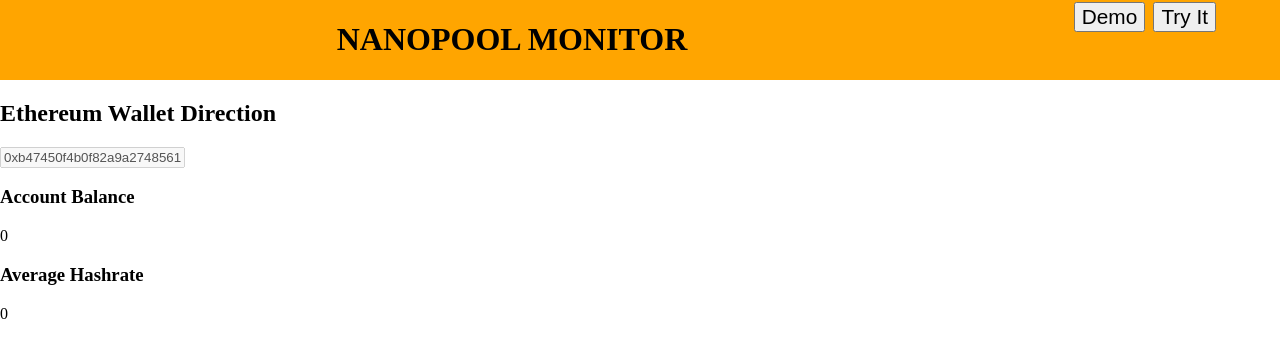
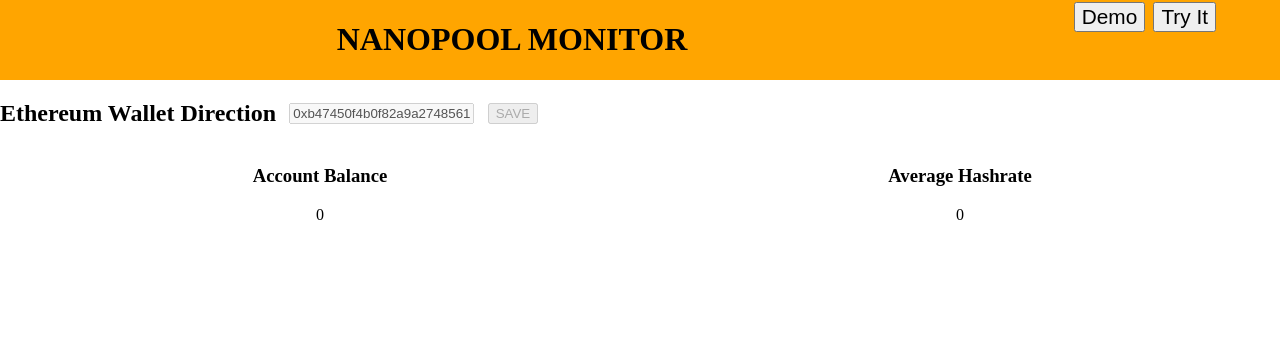
Before and after one commit to JuanOrtiz9492/twitchWebApp, a React (Create React App) app: page /demo in a window 1280 px wide. Shown: the top 358 px of the page. Built offline with nearby package versions, Linux system fonts and the light colour scheme; no server answers.

Commit message:
included save button on WalletInfo component and minor css adjustments

```diff
--- a/src/App.js
+++ b/src/App.js
@@ -1,7 +1,7 @@
 import React, { Component } from 'react';
 import {BrowserRouter, Route , Switch} from 'react-router-dom'
 import Main from './components/main'
-import Demo from './components/demo'
+import Demo from './components/Demo'
 import MiningMonitor from './components/minigMonitor'
 class App extends Component {
   render() {
--- /dev/null
+++ b/src/uiComponents/MinerStats.css
@@ -0,0 +1,15 @@
+.minerStats{
+    display: grid;
+    grid-template-rows: 1fr 1fr;
+    grid-template-columns: 1fr 1fr;
+}
+.minerStats>span:nth-child(2){
+    grid-column: 1/2;
+    grid-row: 2/3;
+}
+.minerStats span{
+    text-align: center;
+}
+.minerStats h3{
+    text-align: center;
+}
--- a/src/uiComponents/MinerStats.js
+++ b/src/uiComponents/MinerStats.js
@@ -1,13 +1,13 @@
 import React from 'react'
-
+import './MinerStats.css'
 const MinerStats =(props)=>{
     return(
-        <React.Fragment>
+        <section className="minerStats">
             <h3>Account Balance</h3>
             <span>{props.balance}</span>
             <h3> Average Hashrate</h3>
             <span>{props.hashRate}</span>
-        </React.Fragment>
+        </section>
     )
 }
 export default MinerStats
--- /dev/null
+++ b/src/uiComponents/WalletInfo.css
@@ -0,0 +1,13 @@
+.WalletInfo{
+    display: flex;
+    flex-direction: row;
+}
+.WalletInfo>label{
+    display: flex;
+    flex-direction: row;
+}
+.WalletInfo input,.WalletInfo>button{
+    height: max-content;
+    align-self: center;
+    margin-left: 1em;
+}
--- a/src/uiComponents/WalletInfo.js
+++ b/src/uiComponents/WalletInfo.js
@@ -1,11 +1,14 @@
 import React from 'react'
-
+import './WalletInfo.css'
 const WalletInfo =(props)=>{
     return(
-        <React.Fragment>
+        <section className="WalletInfo">
+            <label>
             <h2>{props.walletType} Wallet Direction</h2>
             <input type="text" disabled={props.disabled} value={props.walletDir}/>
-        </React.Fragment>
+            </label>
+            <button disabled={props.disabled}>SAVE</button>
+        </section>
     );
 }
 export default WalletInfo
--- a/src/uiComponents/navBar.css
+++ b/src/uiComponents/navBar.css
@@ -1,14 +1,14 @@
-header{
+.mainHeader{
     background-color: orange;
     display: flex;
     justify-content: space-between;
 }
-header>h1{
+.mainHeader h1{
     text-transform: uppercase;
     text-align: center;
     width: 80%;
 }
-header>nav{
+.mainHeader nav{
     margin-right: 5vw;
 }
 nav button{
--- a/src/uiComponents/navBar.js
+++ b/src/uiComponents/navBar.js
@@ -1,9 +1,9 @@
 import React from 'react'
 import {NavLink} from 'react-router-dom'
-import '../uiComponents/navBar.css'
+import './navBar.css'
 const Navbar =()=> {
     return(
-        <header>
+        <header className="mainHeader">
             <h1><NavLink to="/">nanopool monitor</NavLink></h1>
             <nav>
                 <NavLink to="/demo"><button>Demo</button></NavLink>
```
Also changed, not shown: src/components/GeneralStats.js (added).
